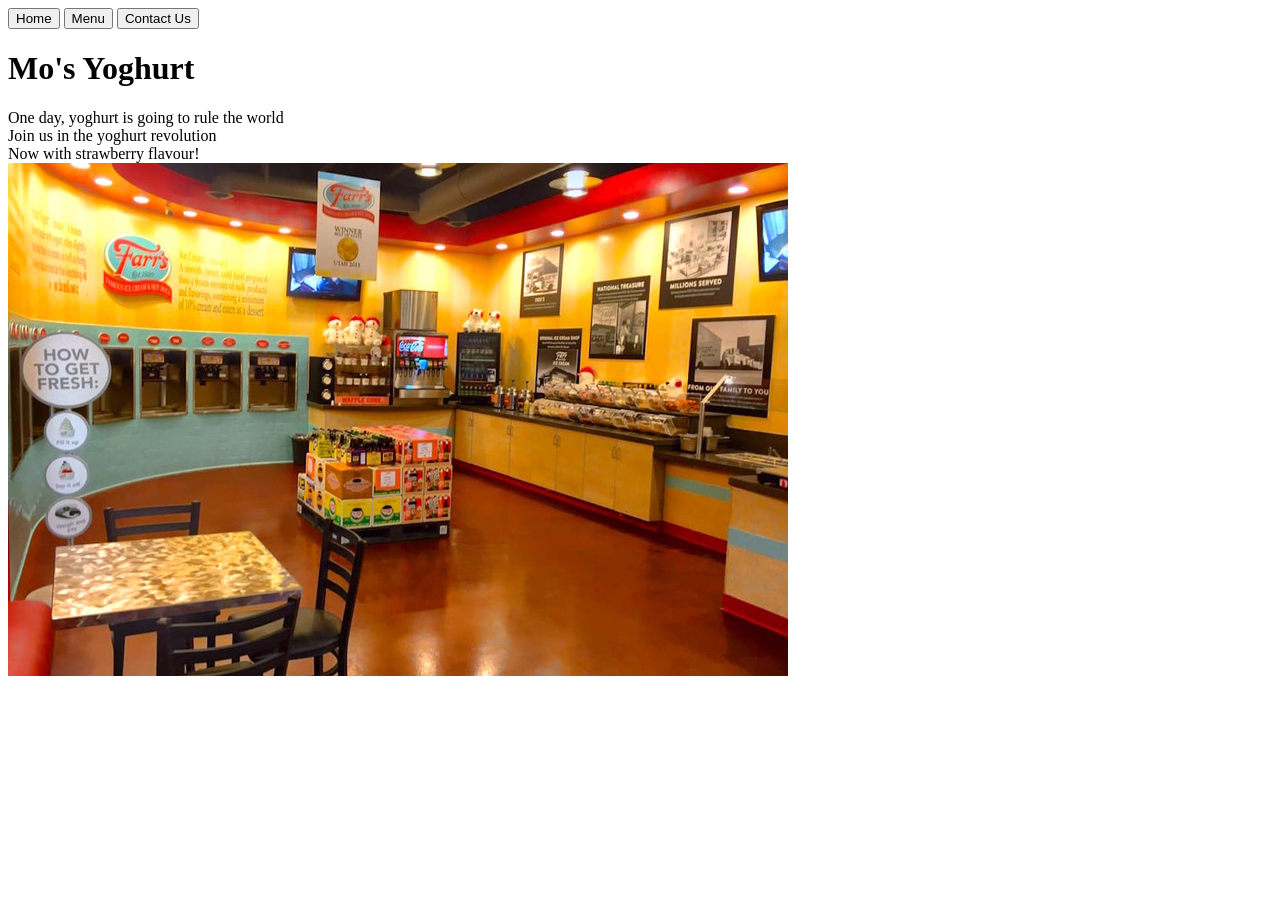
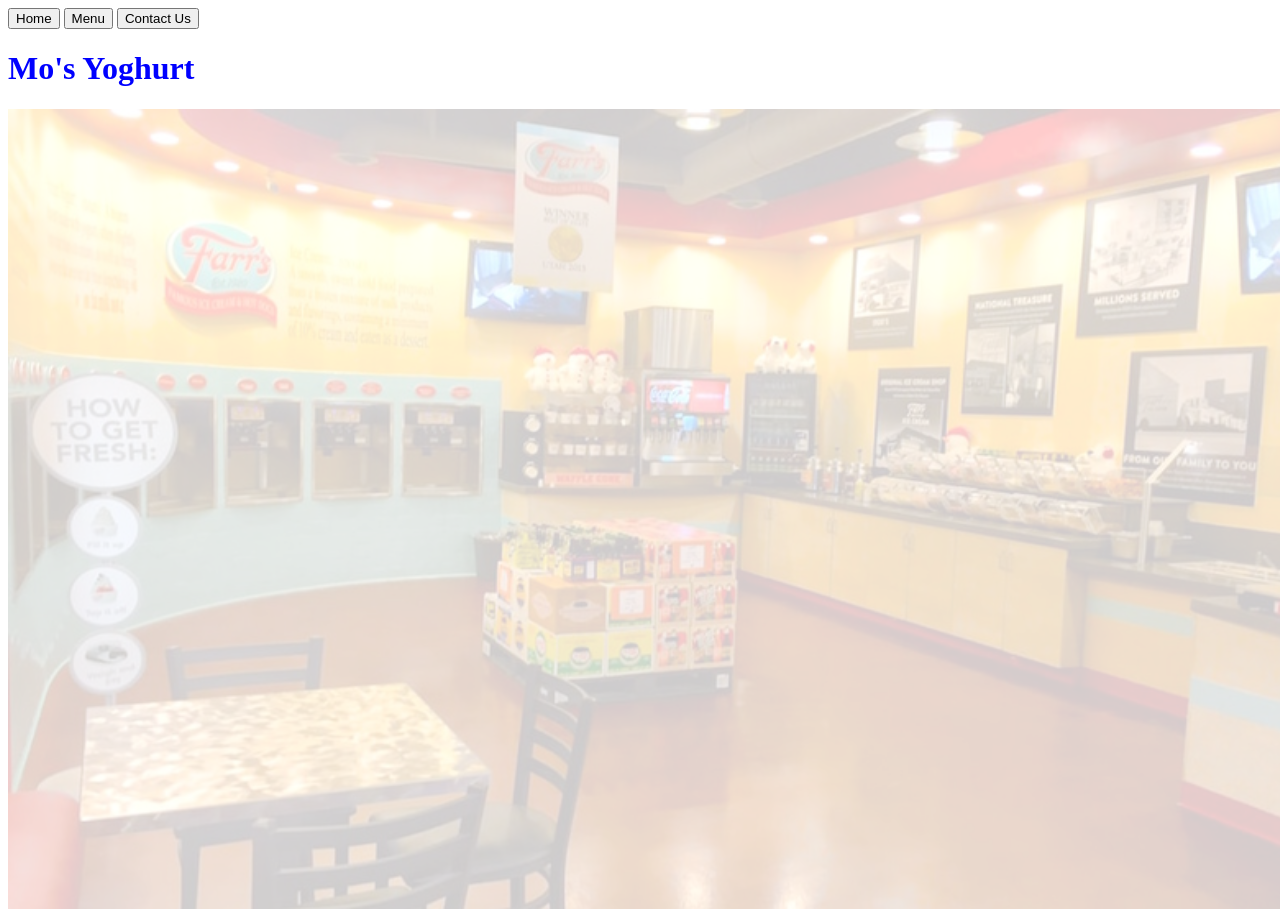
Before and after one commit to MrFerpz/restaurant-page, a website built with webpack: page src/index.html in a window 1280 px wide. Before the commit the page ends 800 px from the top, so only its background shows below. Built offline with nearby package versions, Linux system fonts and the light colour scheme.

Commit message:
Added basic background and set-up CSS loader

```diff
--- a/package.json
+++ b/package.json
@@ -9,6 +9,8 @@
   "author": "",
   "license": "ISC",
   "devDependencies": {
+    "css-loader": "^7.1.1",
+    "style-loader": "^4.0.0",
     "webpack": "^5.91.0",
     "webpack-cli": "^5.1.4"
   },
--- a/src/index.html
+++ b/src/index.html
@@ -14,11 +14,10 @@
         </nav>
     </header>
     <div id="content">
-        <h1>Mo's Yoghurt</h1>
-        <div>One day, yoghurt is going to rule the world</div>
-        <div>Join us in the yoghurt revolution</div>
-        <div>Now with strawberry flavour!</div>
-        <img id="background" src="./images/yogbackground.png">
+        <!-- <h1 id="title">Mo's Yoghurt</h1>
+        <div id="yogrev">One day, yoghurt is going to rule the world. Join us in the yoghurt revolution. Be on the right side of history.</div>
+        <div id="strawberry">Now with strawberry flavour!</div>
+        <img id="background" src="./images/yogbackground.png"> -->
     </div>
 </body>
 </html>
--- a/src/index.js
+++ b/src/index.js
@@ -1 +1,14 @@
-console.log("butts");
+import "./style.css";
+import Background from "./images/yogbackground.png";
+
+const body = document.querySelector("body");
+
+const title = document.createElement("h1");
+title.setAttribute("id", "title");
+title.innerHTML = "Mo's Yoghurt";
+body.appendChild(title);
+
+const myBackground = new Image();
+myBackground.src = Background;
+myBackground.setAttribute("id", "background");
+body.appendChild(myBackground);
--- /dev/null
+++ b/src/style.css
@@ -0,0 +1,10 @@
+#title {
+    color: blue;
+}
+
+#background {
+    height: 100%;
+    width: 100%;
+    position: absolute;
+    opacity: 20%;
+}
--- a/webpack.config.js
+++ b/webpack.config.js
@@ -11,5 +11,17 @@
     new HtmlWebpackPlugin({
         template: "./src/index.html"
     })
-  ]
+  ],
+  module: {
+    rules: [
+      {
+        test: /\.css$/i,
+        use: ['style-loader', 'css-loader'],
+      },
+      {
+        test: /\.(png|svg|jpg|jpeg|gif)$/i,
+        type: 'asset/resource',
+      },
+    ],
+  },
 };
```
Also changed, not shown: 2 other files.
